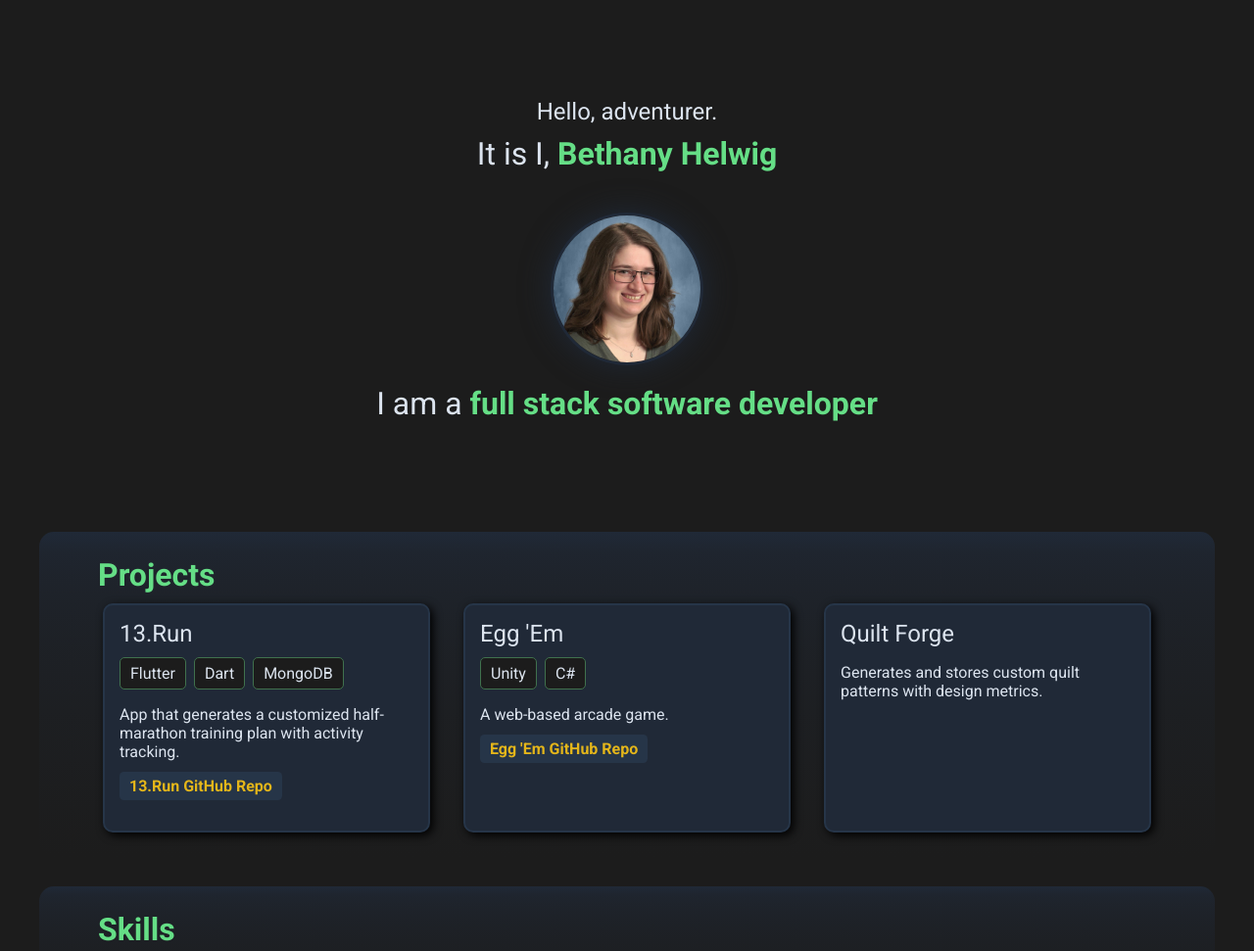
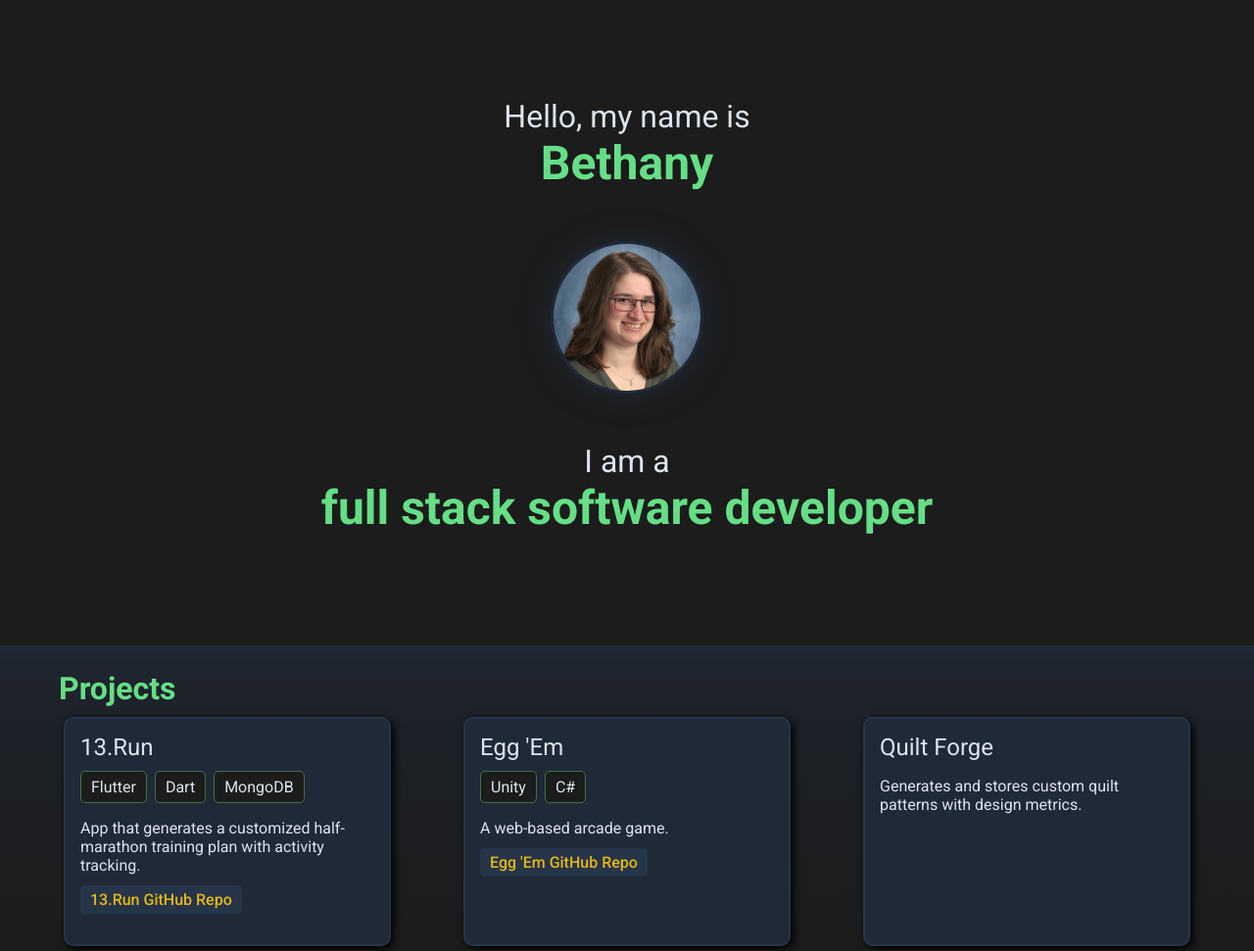
Before and after one commit to BethanyHelwig/bethanyhelwig.github.io, a plain HTML site: page index.html in a window 1280 px wide. Shown: the top 971 px of the page at 98% size. Drawn offline with Linux system fonts and the light colour scheme.

Commit message:
Updated header and section layouts

```diff
--- a/index.html
+++ b/index.html
@@ -3,13 +3,13 @@
         <link rel="stylesheet" href="styles.css">
         <link rel="preconnect" href="https://fonts.googleapis.com">
         <link rel="preconnect" href="https://fonts.gstatic.com" crossorigin>
-        <link href="https://fonts.googleapis.com/css2?family=Roboto:wght@700;400&display=swap" rel="stylesheet">
+        <link href="https://fonts.googleapis.com/css2?family=Roboto:wght@700;400;500&display=swap" rel="stylesheet">
     </head>
     <body>
         <!-- HERO CONTAINER -->
         <div id="hero-container">
-            <h2>Hello, adventurer.</h2>
-            <h1>It is I, <span class="emphasis">Bethany Helwig</span></h1>
+            <!-- <h2>Hello, adventurer.</h2> -->
+            <h1>Hello, my name is <span class="emphasis">Bethany</span></h1>
             <img id="hero-img"
                 src="./images/hero-pic.jpg"
                 alt="Profile picture of Bethany Helwig smiling at the camera">
@@ -17,7 +17,7 @@
         </div>
             <!-- PROJECTS -->
             <section aria-label="Projects">
-                <h2 class="section-heading">Projects</h2>
+                <h2 class="section-heading ">Projects</h2>
                 <div class="flex">
                      <div class="example-container">
                         <h2>13.Run</h2>
--- a/styles.css
+++ b/styles.css
@@ -22,7 +22,7 @@ COLOR PALETTE
 body {
     background: #1c1c1c;
     color: #DCE4EF;
-    margin: 40px;
+    margin: 40px 0;
     font-family: "Roboto", sans-serif;
     font-style: normal;
 }
@@ -37,7 +37,7 @@ body {
     border-radius: 50%;
     width: 150px;
     height: auto;
-    margin: 20px;
+    margin: 30px 0 50px 0;
     border: 3px solid #202937;
     box-shadow: 0 0 30px #202937;
 }
@@ -67,6 +67,8 @@ h2 {
 .emphasis {
     color: #65de86;
     font-weight: 700;
+    display: block;
+    font-size: 1.5em;
 }
 
 .skill {
@@ -84,7 +86,7 @@ a {
     color: #E4B61A;
     background-color: #263548;
     border-radius: 4.6px;
-    font-weight: bold;
+    font-weight: 500;
     text-decoration: none;
 }
 
@@ -102,8 +104,13 @@ section {
     height: auto;
     padding: 25px 60px;
     box-sizing: border-box;
-    border-radius: 15px;
+    /* border-radius: 15px; */
     background-image: linear-gradient(#202937, 20%, #1c1c1c);
+}
+
+.reverse {
+    background-image: none;
+    background-color: #202937;
 }
 
 .example-container {
```
